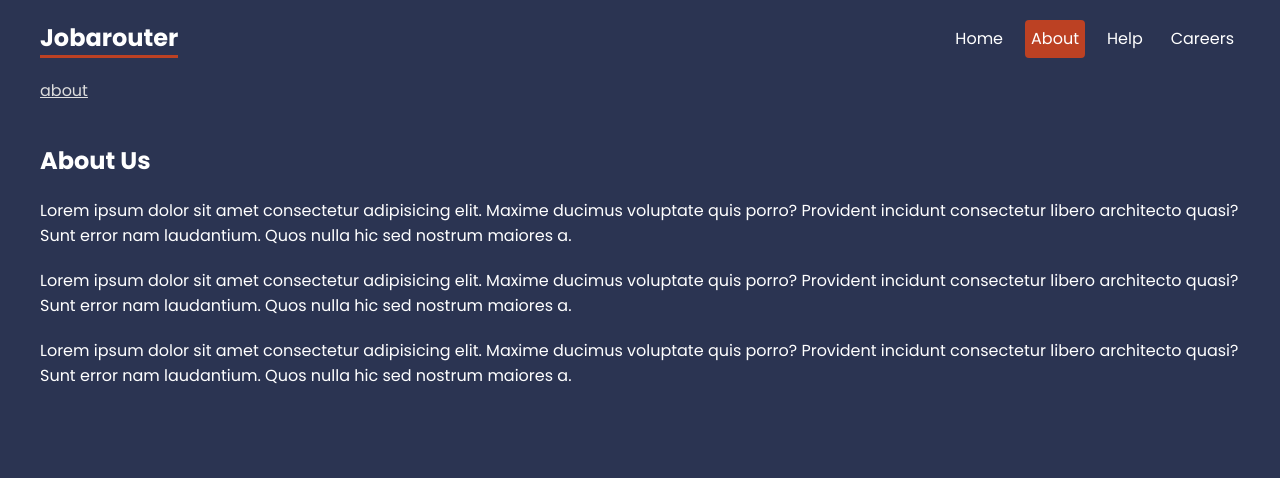
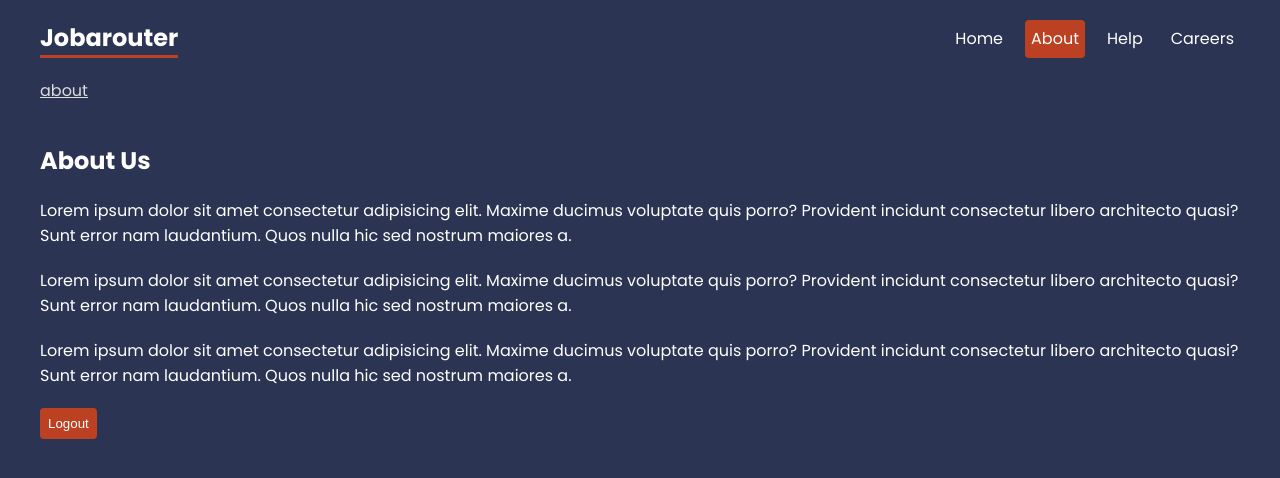
Before and after one commit to corinachistol/react-router-in-depth, a React (Create React App) app: page /about in a window 1280 px wide. Shown: the top 478 px of the page. Built offline with nearby package versions, Linux system fonts and the light colour scheme.

Commit message:
Navigate Component

```diff
--- a/src/pages/About.js
+++ b/src/pages/About.js
@@ -1,10 +1,21 @@
+import { useState } from "react"
+import { Navigate } from "react-router-dom"
+
 export default function About() {
+    const [user,setUser] = useState("mario")
+
+    if(!user){
+        return <Navigate to="/" replace={true}/>
+    }
+
     return(
         <div className="about">
             <h2>About Us</h2>
             <p>Lorem ipsum dolor sit amet consectetur adipisicing elit. Maxime ducimus voluptate quis porro? Provident incidunt consectetur libero architecto quasi? Sunt error nam laudantium. Quos nulla hic sed nostrum maiores a.</p>
             <p>Lorem ipsum dolor sit amet consectetur adipisicing elit. Maxime ducimus voluptate quis porro? Provident incidunt consectetur libero architecto quasi? Sunt error nam laudantium. Quos nulla hic sed nostrum maiores a.</p>
             <p>Lorem ipsum dolor sit amet consectetur adipisicing elit. Maxime ducimus voluptate quis porro? Provident incidunt consectetur libero architecto quasi? Sunt error nam laudantium. Quos nulla hic sed nostrum maiores a.</p>
+
+            <button onClick={()=>setUser(null)}>Logout</button>
         </div>
     )
 }
```
